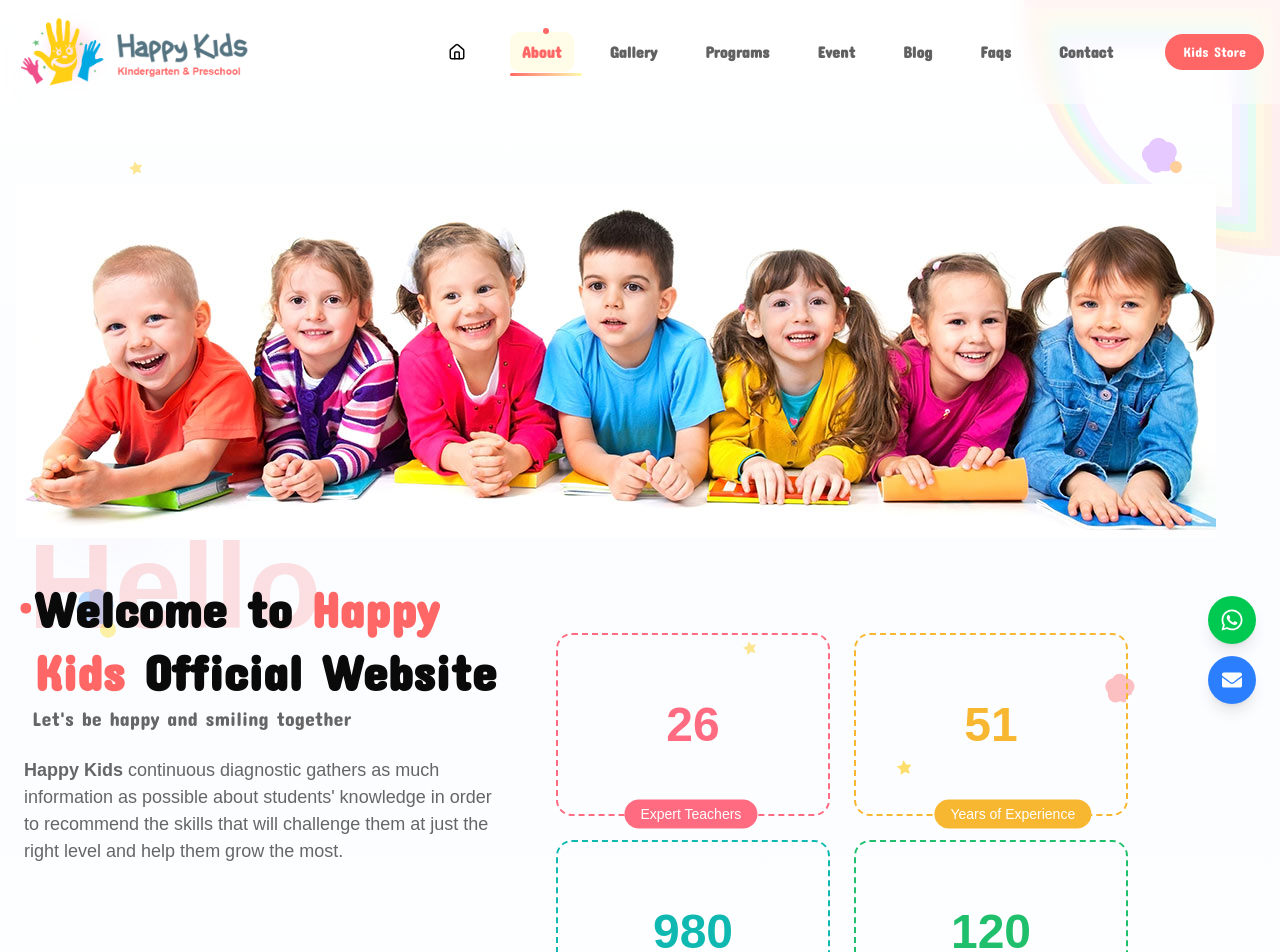
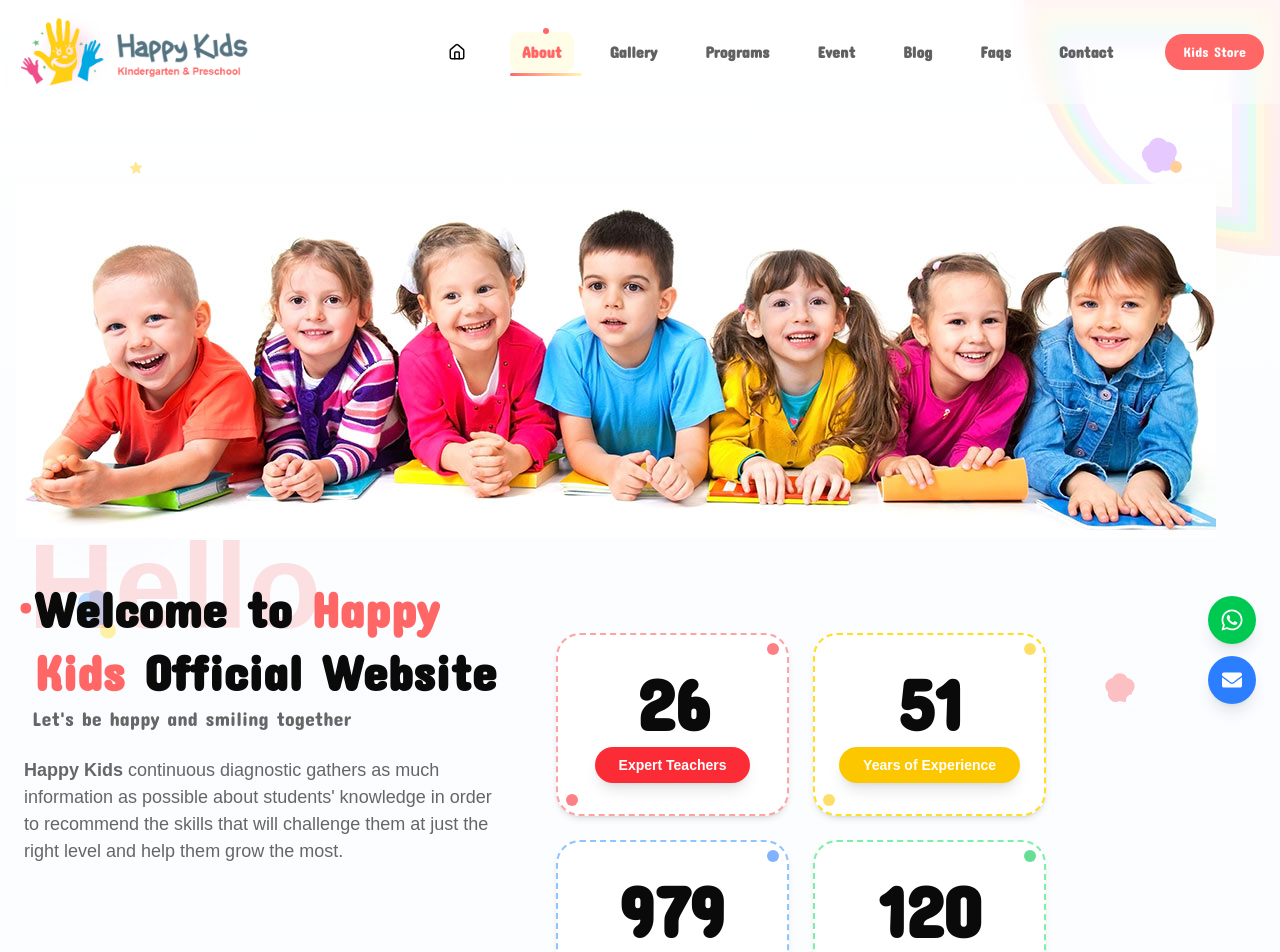
Before and after one commit to Dotun-Balogun/happy-kids, a Next.js app: page /about in a window 1280 px wide. Shown: the top 952 px of the page. Built offline with nearby package versions, Linux system fonts and the light colour scheme.

Commit message:
stats card adjustment

```diff
--- a/app/(pages)/about/page.tsx
+++ b/app/(pages)/about/page.tsx
@@ -2,12 +2,14 @@ import Image from 'next/image'
 import React from 'react'
 import children from '@/app/assets/images/children.png'
 import HeadingWithFaintText from '@/components/HeadingWithFaintText'
-import { statsData } from '@/app/data/stats'
+import { statsData } from '@/app/data/StatData'
 import StatCard from '@/components/ui/cards/StatsCard'
+import SectionContainer from '@/components/SectionContainer'
 
 const Aboutpage = () => {
   return (
-    <div className='container mx-auto px-4   min-h-screen py-20'>
+    <div className='  min-h-screen py-20'>
+      <div className='container mx-auto px-4'>
         <div className='relative max-h-md'>
           <Image
             src={children}
@@ -51,21 +53,34 @@ const Aboutpage = () => {
 
             </div>
           </div>
- <div>
+          <div className='py-10'>
             <div className="grid grid-cols-1 md:grid-cols-2 gap-6">
-      {statsData.map((stat, index) => (
+              {statsData.map((stat) => (
                 <StatCard
-          key={index}
-          value={stat.value}
-          label={stat.label}
-          borderColor={stat.borderColor}
-          tagColor={stat.tagColor}
+                  key={stat.id}
+                  index={stat.id}
+                  stat={stat}
+
                 />
               ))}
             </div>
           </div>
+
+        </div>
+      </div>
+      <SectionContainer waveColor='#ffe516' bgColor='#ffe516' topWave={true} bottomWave={true}>
+<div>
+          <HeadingWithFaintText
+            faintText='Testimonials'
+            faintTextClassName='top-2 left-1/2 -translate-x-1/2 text-primary text-[48px] font-bold opacity-10 lg:opacity-20'
+          >
+            <h2 className='text-[32px] md:text-4xl lg:text-[50px] font-concert-one font-bold text-center'>
+              What Our {" "} <span className='text-primary'>Happy Kids</span>{" "}Are Saying
+            </h2>
+          </HeadingWithFaintText>
     </div>
 
+      </SectionContainer>
     </div>
   )
 }
--- /dev/null
+++ b/app/data/StatData.ts
@@ -0,0 +1,39 @@
+export interface StatCard {
+  id: number
+  number: number
+  label: string
+  borderColor: string
+  badgeColor: string
+  suffix?: string
+}
+
+export const statsData: StatCard[] = [
+  {
+    id: 1,
+    number: 26,
+    label: 'Expert Teachers',
+    borderColor: 'border-red-300',
+    badgeColor: 'bg-red-500'
+  },
+  {
+    id: 2,
+    number: 51,
+    label: 'Years of Experience',
+    borderColor: 'border-yellow-300',
+    badgeColor: 'bg-yellow-400'
+  },
+  {
+    id: 3,
+    number: 980,
+    label: 'Happy Families',
+    borderColor: 'border-blue-300',
+    badgeColor: 'bg-blue-500'
+  },
+  {
+    id: 4,
+    number: 120,
+    label: 'Awards Winners',
+    borderColor: 'border-green-300',
+    badgeColor: 'bg-green-500'
+  }
+]
--- a/app/data/stats.ts
+++ /dev/null
@@ -1,34 +0,0 @@
-
-export type StatProps = {
-  value: number | string;
-  label: string;
-  borderColor: string;
-  tagColor: string;
-};
-
-export const statsData: StatProps[]= [
-  {
-    value: 26,
-    label: "Expert Teachers",
-    borderColor: "#ff6b81",
-    tagColor: "#ff6b81",
-  },
-  {
-    value: 51,
-    label: "Years of Experience",
-    borderColor: "#f7b731",
-    tagColor: "#f7b731",
-  },
-  {
-    value: 980,
-    label: "Happy Families",
-    borderColor: "#0fb9b1",
-    tagColor: "#0fb9b1",
-  },
-  {
-    value: 120,
-    label: "Awards Winners",
-    borderColor: "#20bf6b",
-    tagColor: "#20bf6b",
-  },
-];
--- /dev/null
+++ b/components/ui/cards/MemberCard.tsx
@@ -0,0 +1,9 @@
+import React from 'react'
+
+const MemberCard = () => {
+  return (
+    <div>MemberCard</div>
+  )
+}
+
+export default MemberCard
--- a/components/ui/cards/StatsCard.tsx
+++ b/components/ui/cards/StatsCard.tsx
@@ -1,33 +1,166 @@
 'use client'
-import React from "react";
-import { motion } from "framer-motion";
 
-type StatCardProps = {
-  value: number | string;
-  label: string;
-  borderColor: string;
-  tagColor: string;
-};
+import React, { useState } from 'react'
+import { motion } from 'framer-motion'
+import CountUp from 'react-countup'
 
-export default function StatCard({ value, label, borderColor, tagColor }: StatCardProps) {
+interface StatCardProps {
+  stat: StatCard
+  index?: number
+}
+
+interface StatCard {
+  id: number
+  number: number
+  label: string
+  borderColor: string
+  badgeColor: string
+  suffix?: string
+}
+
+const StatCard = ({ stat, index = 0 }: StatCardProps) => {
+  const [isVisible, setIsVisible] = useState(false)
+  const [isHovered, setIsHovered] = useState(false)
+
   return (
     <motion.div
-      className="relative w-[274px] h-[183px] rounded-2xl flex flex-col items-center justify-center gap-3 border-2 border-dashed"
-      style={{ borderColor }}
-      initial={{ opacity: 0, y: 20 }}
+      className="relative w-full max-w-[274px] h-[183px]"
+      initial={{ opacity: 0, y: 50 }}
       whileInView={{ opacity: 1, y: 0 }}
-      transition={{ duration: 0.4 }}
+      viewport={{ once: true, margin: '-50px' }}
+      transition={{ duration: 0.5, delay: index * 0.1 }}
+      onViewportEnter={() => setIsVisible(true)}
+      onHoverStart={() => setIsHovered(true)}
+      onHoverEnd={() => setIsHovered(false)}
+      whileHover={{
+        y: -8,
+        transition: { duration: 0.3 }
+      }}
     >
-      <span className="text-[48px] font-bold" style={{ color: borderColor }}>
-        {value}
-      </span>
+      {/* Card Container */}
+      <motion.div
+        className={`
+          w-full h-full rounded-3xl border-2 border-dashed ${stat.borderColor}
+          bg-white shadow-md hover:shadow-xl
+          flex flex-col items-center justify-center
+          transition-all duration-300
+          relative overflow-hidden
+        `}
+        animate={{
+          borderColor: isHovered ? stat.badgeColor.replace('bg-', 'border-') : ''
+        }}
+      >
+        {/* Animated Background */}
+        <motion.div
+          className={`absolute inset-0 ${stat.badgeColor} opacity-0`}
+          animate={{
+            opacity: isHovered ? 0.05 : 0
+          }}
+          transition={{ duration: 0.3 }}
+        />
 
-      <span
-        className="absolute top-full left-0  translate-x-1/2  -translate-y-1/2 px-4 py-1 text-white text-[14px] rounded-full"
-        style={{ backgroundColor: tagColor }}
-      >
-        {label}
-      </span>
+        {/* Content */}
+        <div className="relative z-10 flex flex-col items-center justify-center gap-2 px-6">
+          {/* Number with CountUp */}
+          <motion.div
+            className="text-6xl lg:text-7xl font-bold font-concert-one"
+            style={{
+              color: stat.badgeColor.replace('bg-', '#').replace('-500', '').replace('-400', '')
+            }}
+            animate={{
+              scale: isHovered ? 1.1 : 1
+            }}
+            transition={{ duration: 0.3 }}
+          >
+            {isVisible ? (
+              <CountUp
+                start={0}
+                end={stat.number}
+                duration={2.5}
+                separator=","
+                suffix={stat.suffix || ''}
+                useEasing={true}
+                easingFn={(t, b, c, d) => {
+                  return c * (-Math.pow(2, -10 * t / d) + 1) + b
+                }}
+              />
+            ) : (
+              '0'
+            )}
+          </motion.div>
+
+          {/* Badge Label */}
+          <motion.div
+            className={`
+              ${stat.badgeColor} text-white
+              px-6 py-2 rounded-full
+              text-sm font-semibold
+              shadow-lg
+            `}
+            animate={{
+              scale: isHovered ? 1.05 : 1,
+              y: isHovered ? -2 : 0
+            }}
+            transition={{ duration: 0.3 }}
+          >
+            {stat.label}
+          </motion.div>
+        </div>
+
+        {/* Corner Decoration */}
+        <motion.div
+          className={`absolute top-2 right-2 w-3 h-3 ${stat.badgeColor} rounded-full`}
+          animate={{
+            scale: isHovered ? [1, 1.5, 1] : 1,
+            opacity: isHovered ? [1, 0.5, 1] : 0.6
+          }}
+          transition={{ duration: 0.6, repeat: isHovered ? Infinity : 0 }}
+        />
+
+        <motion.div
+          className={`absolute bottom-2 left-2 w-3 h-3 ${stat.badgeColor} rounded-full`}
+          animate={{
+            scale: isHovered ? [1, 1.5, 1] : 1,
+            opacity: isHovered ? [1, 0.5, 1] : 0.6
+          }}
+          transition={{ duration: 0.6, delay: 0.3, repeat: isHovered ? Infinity : 0 }}
+        />
+
+        {/* Sparkle Effect on Hover */}
+        {isHovered && (
+          <>
+            <motion.div
+              className=" w-4 h-4 bg-white rounded-full"
+              initial={{ scale: 0, opacity: 0 }}
+              animate={{
+                scale: [0, 3, 0],
+                opacity: [0, 1, 0]
+              }}
+              transition={{ duration: 0.8, repeat: Infinity, repeatDelay: 0.5 }}
+            />
+            <motion.div
+              className="absolute top-1/3 right-1/4 w-4 h-4 bg-white rounded-full"
+              initial={{ scale: 0, opacity: 0 }}
+              animate={{
+                scale: [0, 3, 0],
+                opacity: [0, 1, 0]
+              }}
+              transition={{ duration: 0.8, delay: 0.3, repeat: Infinity, repeatDelay: 0.5 }}
+            />
+            <motion.div
+              className="absolute bottom-1/3 left-1/3 w-4 h-4 bg-white rounded-full"
+              initial={{ scale: 0, opacity: 0 }}
+              animate={{
+                scale: [0, 3, 0],
+                opacity: [0, 1, 0]
+              }}
+              transition={{ duration: 0.8, delay: 0.6, repeat: Infinity, repeatDelay: 0.5 }}
+            />
+          </>
+        )}
+      </motion.div>
     </motion.div>
-  );
+  )
 }
+
+export default StatCard
--- a/package.json
+++ b/package.json
@@ -50,6 +50,7 @@
     "next-sitemap": "^4.2.3",
     "next-themes": "^0.4.6",
     "react": "19.2.0",
+    "react-countup": "^6.5.3",
     "react-day-picker": "^9.11.3",
     "react-dom": "19.2.0",
     "react-hook-form": "^7.67.0",
```
Also changed, not shown: 1 other file (tests, documents, lock files or other folders). Lines whose indentation alone changed are shown as unchanged.
